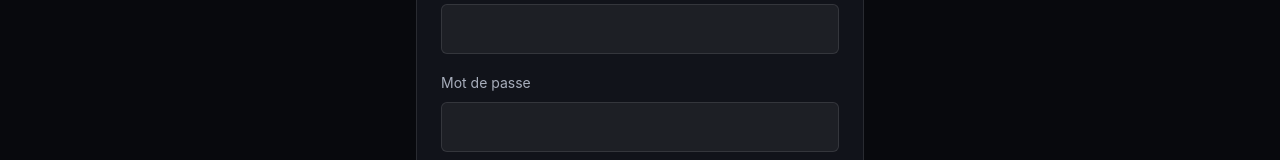
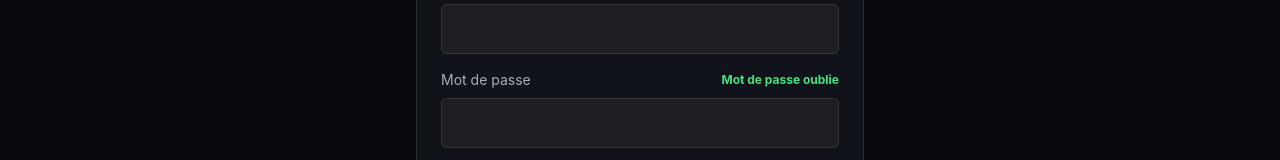
Before and after one commit to jayko132213/Resellscore, a Next.js app: page /login in a window 1280 px wide. Shown: the part 390-550 px from the top of the page. Built offline with nearby package versions, Linux system fonts and the light colour scheme; no server answers.

Commit message:
Improve auth recovery messages

```diff
--- a/app/auth/callback/route.ts
+++ b/app/auth/callback/route.ts
@@ -12,6 +12,7 @@ export async function GET(request: NextRequest) {
   if (!code) {
     redirectTo.pathname = "/login";
     redirectTo.searchParams.set("error", "google_callback_missing");
+    redirectTo.searchParams.set("reason", "missing_code");
     return NextResponse.redirect(redirectTo);
   }
 
@@ -36,6 +37,7 @@ export async function GET(request: NextRequest) {
   if (error) {
     const loginUrl = new URL("/login", requestUrl.origin);
     loginUrl.searchParams.set("error", "google_session_failed");
+    loginUrl.searchParams.set("reason", error.message);
     return NextResponse.redirect(loginUrl);
   }
 
--- a/components/auth-form.tsx
+++ b/components/auth-form.tsx
@@ -83,7 +83,7 @@ function getFriendlyAuthError(message: string) {
     return "Google n'est pas encore configure dans Supabase. Active le provider Google dans Supabase, puis ajoute le Client ID et le Secret Google.";
   }
   if (message === "Invalid login credentials") {
-    return "Email ou mot de passe incorrect. Si tu as cree le compte dans Supabase, remets exactement le meme mot de passe dans Auth > Users.";
+    return "Email ou mot de passe incorrect. Si le compte a ete cree avec Google, connecte-toi avec Google. Sinon clique sur Mot de passe oublie pour le remettre proprement.";
   }
   if (lower.includes("rate limit") || lower.includes("email rate")) {
     return "Supabase bloque les emails quelques minutes. Attends un peu avant de reessayer.";
@@ -103,6 +103,7 @@ export function AuthForm({ mode }: { mode: "login" | "signup" }) {
   const [loading, setLoading] = useState(false);
   const [callbackError, setCallbackError] = useState(false);
   const [deviceChoice, setDeviceChoice] = useState<DeviceChoice>("iphone");
+  const [resetSent, setResetSent] = useState(false);
 
   useEffect(() => {
     setCallbackError(new URLSearchParams(window.location.search).has("error"));
@@ -113,6 +114,8 @@ export function AuthForm({ mode }: { mode: "login" | "signup" }) {
       setDeviceChoice(resolveDevice("auto").type === "pc" ? "pc" : "iphone");
     }
   }, []);
+
+  const callbackUrl = typeof window === "undefined" ? "" : `${window.location.origin}/auth/callback`;
 
   async function saveDeviceOnSupabase(choice: DeviceChoice) {
     const device = saveDeviceChoice(choice);
@@ -146,11 +149,40 @@ export function AuthForm({ mode }: { mode: "login" | "signup" }) {
     const { error: authError } = await supabase.auth.signInWithOAuth({
       provider: "google",
       options: {
-        redirectTo: `${origin}/auth/callback?next=/analyze`
+        redirectTo: `${origin}/auth/callback?next=/analyze`,
+        queryParams: {
+          prompt: "select_account"
+        }
       }
     });
     setLoading(false);
     if (authError) setError(getFriendlyAuthError(authError.message));
+  }
+
+  async function resetPassword() {
+    setError("");
+    setResetSent(false);
+
+    const emailInput = document.querySelector<HTMLInputElement>('input[name="email"]');
+    const cleanEmail = emailInput?.value.trim().toLowerCase() || "";
+    if (!cleanEmail) {
+      setError("Mets ton email, puis clique sur Mot de passe oublie.");
+      return;
+    }
+
+    setLoading(true);
+    const supabase = createSupabaseBrowserClient();
+    const origin = window.location.origin;
+    const { error: resetError } = await supabase.auth.resetPasswordForEmail(cleanEmail, {
+      redirectTo: `${origin}/auth/callback?next=/profile`
+    });
+    setLoading(false);
+
+    if (resetError) {
+      setError(getFriendlyAuthError(resetError.message));
+      return;
+    }
+    setResetSent(true);
   }
 
   async function onSubmit(event: FormEvent<HTMLFormElement>) {
@@ -248,7 +280,7 @@ export function AuthForm({ mode }: { mode: "login" | "signup" }) {
       </Button>
       {callbackError && (
         <p className="rounded-md border border-rose-300/20 bg-rose-400/10 p-3 text-xs leading-5 text-rose-100">
-          Connexion Google incomplete. Verifie que Supabase a bien l'URL de redirection et que le provider Google est active.
+          Connexion Google incomplete. Dans Supabase, ajoute exactement cette URL dans les redirections autorisees : <span className="font-black text-white">{callbackUrl}</span>. Verifie aussi que le provider Google est active.
         </p>
       )}
 
@@ -270,7 +302,14 @@ export function AuthForm({ mode }: { mode: "login" | "signup" }) {
           <input name="email" type="email" required autoComplete="email" inputMode="email" className="mt-2 w-full rounded-md border border-white/10 bg-white/5 px-3 py-3 text-base outline-none focus:border-accent" />
         </div>
         <div>
-          <label className="text-sm text-muted">Mot de passe</label>
+          <div className="flex items-center justify-between gap-3">
+            <label className="text-sm text-muted">Mot de passe</label>
+            {mode === "login" && (
+              <button type="button" onClick={resetPassword} disabled={loading} className="text-xs font-bold text-accent hover:underline">
+                Mot de passe oublie
+              </button>
+            )}
+          </div>
           <input name="password" type="password" required minLength={8} autoComplete={mode === "login" ? "current-password" : "new-password"} className="mt-2 w-full rounded-md border border-white/10 bg-white/5 px-3 py-3 text-base outline-none focus:border-accent" />
         </div>
         <div>
@@ -308,6 +347,7 @@ export function AuthForm({ mode }: { mode: "login" | "signup" }) {
           </div>
         </div>
         {error && <p className="rounded-md bg-rose-500/10 p-3 text-sm text-rose-200">{error}</p>}
+        {resetSent && <p className="rounded-md bg-accent/10 p-3 text-sm text-accent">Email envoye. Ouvre le lien Supabase pour remettre ton mot de passe.</p>}
         <Button disabled={loading} className="gap-2">
           <Mail size={17} />
           {loading ? "Chargement..." : mode === "login" ? "Se connecter" : "Creer un compte"}
```
